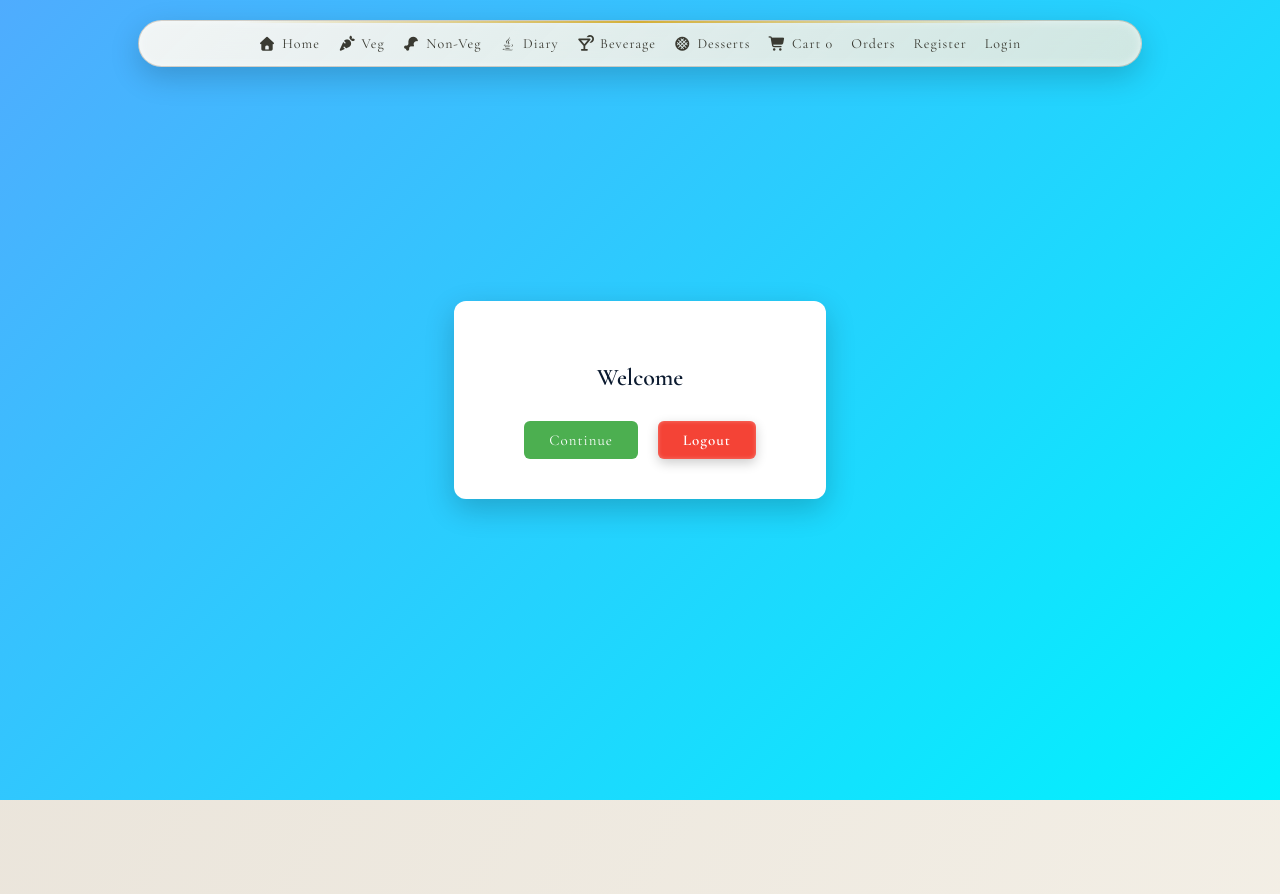
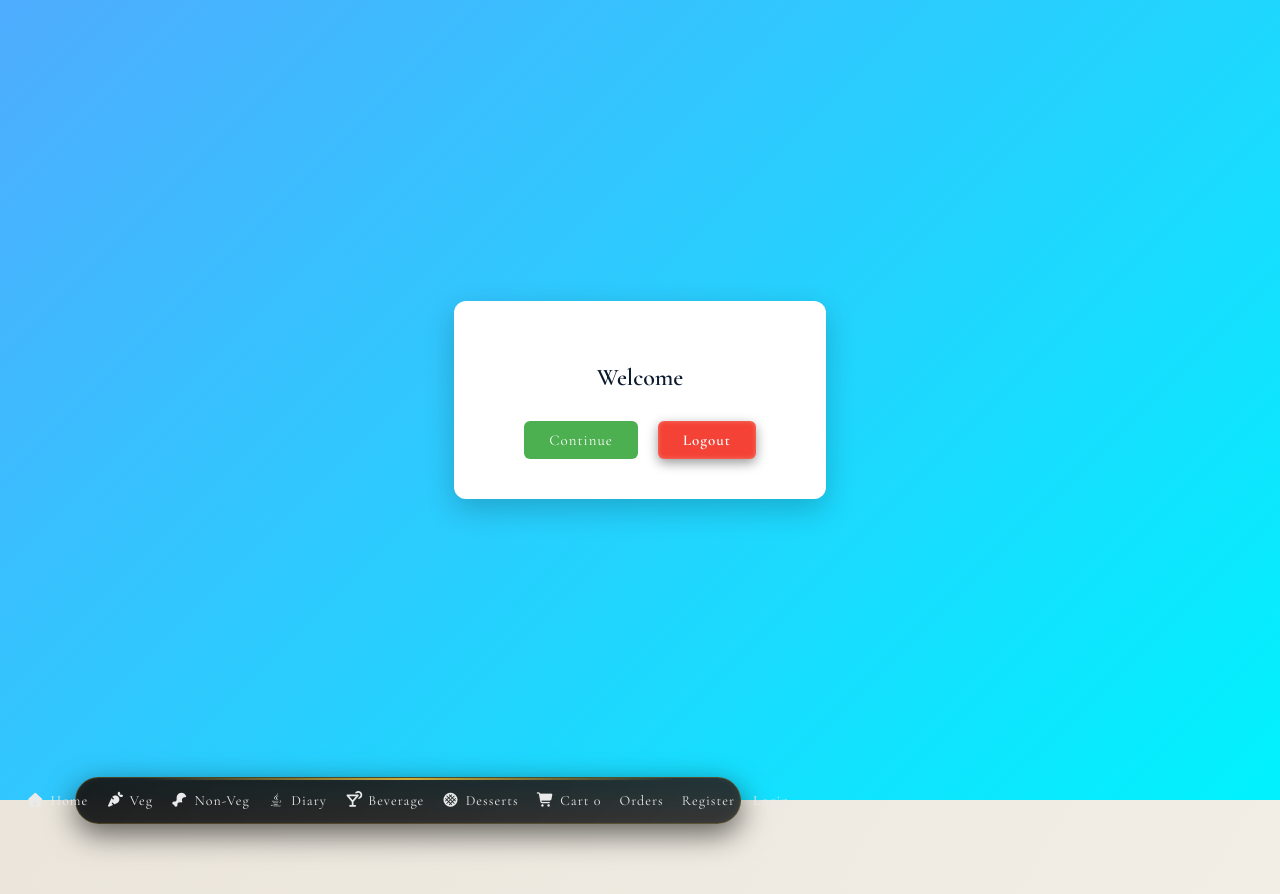
Before and after one commit to Sashank233/food-website, a React (Vite) app: page /Msg in a window 1280 px wide. Shown: the top 894 px of the page. Built offline with nearby package versions, Linux system fonts and the light colour scheme; a web font is replaced by a local one.

Commit message:
new update

```diff
--- a/src/App.css
+++ b/src/App.css
@@ -7,24 +7,21 @@ margin: 0;
 height: 200vh;
 font-family: "Playfair Display", serif;
 font-style: italic;
-color: #2F2A26;
+color: #eaeaea;
 
-background:
-radial-gradient(circle at top, rgba(212,175,55,0.12), transparent 60%),
-linear-gradient(135deg, #F4EDE4, #E6D8C6);
+background: #000000; /* full black */
 }
 
 /* ===============================
-FLOATING NAVBAR
+FLOATING NAVBAR (UPDATED DARK THEME)
 ================================= */
 
 .floating-nav {
-position: fixed;
-top: 20px;
-left: 50%;
-transform: translateX(-50%);
+position: sticky;
+top: 15px;
 
-width: 75%;              /* reduced navbar width */
+margin: 0 auto;
+width: 75%;
 max-width: 950px;
 
 display: flex;
@@ -36,66 +33,20 @@ padding: 12px 26px;
 
 background: linear-gradient(
 135deg,
-rgba(255, 250, 244, 0.92),
-rgba(245, 235, 220, 0.82)
+rgba(20, 20, 20, 0.95),
+rgba(35, 35, 35, 0.9)
 );
 
 backdrop-filter: blur(14px);
 border-radius: 45px;
 
 box-shadow:
-0 10px 30px rgba(0,0,0,0.18),
-inset 0 0 10px rgba(255,255,255,0.5);
+0 10px 30px rgba(0,0,0,0.6),
+inset 0 0 8px rgba(255,255,255,0.05);
 
-border: 1px solid rgba(120, 98, 72, 0.25);
+border: 1px solid rgba(212,175,55,0.25);
 
 z-index: 1000;
-}
-/* ===============================
-LOGOUT BUTTON
-================================= */
-
-.logout-btn{
-padding: 6px 16px;
-border-radius: 25px;
-
-font-size: 13px;
-font-weight: 600;
-letter-spacing: 1px;
-
-color: #fff;
-background: linear-gradient(135deg,#6B2E2E,#D4AF37);
-
-border: none;
-cursor: pointer;
-
-display: flex;
-align-items: center;
-justify-content: center;
-
-box-shadow:
-0 4px 12px rgba(0,0,0,0.2),
-inset 0 0 4px rgba(255,255,255,0.3);
-
-transition: all 0.3s ease;
-}
-
-/* hover effect */
-
-.logout-btn:hover{
-transform: translateY(-2px);
-background: linear-gradient(135deg,#7d3838,#e1b84a);
-box-shadow: 0 8px 20px rgba(0,0,0,0.25);
-}
-
-/* user section spacing */
-
-.user-section{
-display:flex;
-align-items:center;
-gap:10px;
-font-size:14px;
-font-weight:500;
 }
 
 /* gold highlight line */
@@ -117,18 +68,18 @@ MENU CONTAINER
 .floating-nav nav {
 display: flex;
 flex-wrap: nowrap;
-gap: 18px;                 /* tighter spacing */
+gap: 18px;
 align-items: center;
 white-space: nowrap;
 }
 
 /* ===============================
-LINKS
+LINKS (LIGHT TEXT)
 ================================= */
 
 .floating-nav a {
 text-decoration: none;
-color: #3A3A32;
+color: #eaeaea;
 font-size: 14px;
 font-weight: 500;
 letter-spacing: 1px;
@@ -142,11 +93,11 @@ transition: all 0.3s ease;
 white-space: nowrap;
 }
 
-/* hover color */
+/* hover */
 
 .floating-nav a:hover {
-color: #6B2E2E;
-text-shadow: 0 0 6px rgba(107,46,46,0.25);
+color: #D4AF37;
+text-shadow: 0 0 8px rgba(212,175,55,0.4);
 letter-spacing: 1.2px;
 }
 
@@ -160,10 +111,58 @@ height: 2px;
 left: 0;
 bottom: -6px;
 
-background: linear-gradient(to right, #6B2E2E, #D4AF37);
+background: linear-gradient(to right, #D4AF37, #ffffff);
 transition: width 0.3s ease;
 }
 
 .floating-nav a:hover::after {
 width: 100%;
 }
+
+/* ===============================
+LOGOUT BUTTON (DARK STYLE)
+================================= */
+
+.logout-btn {
+padding: 6px 16px;
+border-radius: 25px;
+
+font-size: 13px;
+font-weight: 600;
+letter-spacing: 1px;
+
+color: #000;
+background: linear-gradient(135deg, #D4AF37, #f5d77a);
+
+border: none;
+cursor: pointer;
+
+display: flex;
+align-items: center;
+justify-content: center;
+
+box-shadow:
+0 4px 12px rgba(0,0,0,0.4),
+inset 0 0 4px rgba(255,255,255,0.3);
+
+transition: all 0.3s ease;
+}
+
+/* hover */
+
+.logout-btn:hover {
+transform: translateY(-2px);
+background: linear-gradient(135deg, #e6c45a, #fff2a6);
+box-shadow: 0 8px 20px rgba(0,0,0,0.6);
+}
+
+/* user section */
+
+.user-section {
+display: flex;
+align-items: center;
+gap: 10px;
+font-size: 14px;
+font-weight: 500;
+color: #ddd;
+}
```
